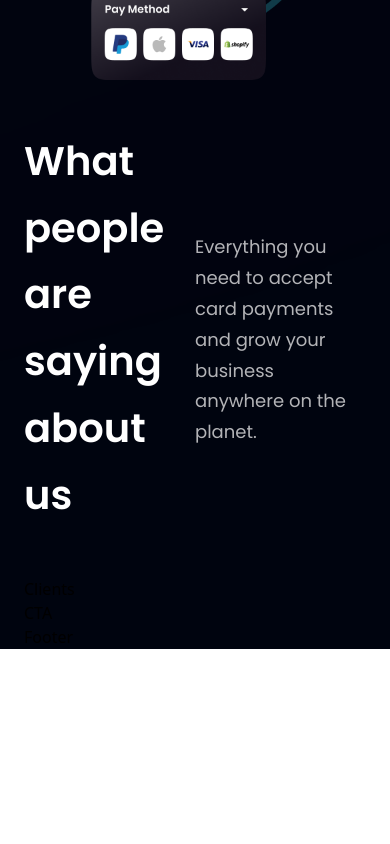
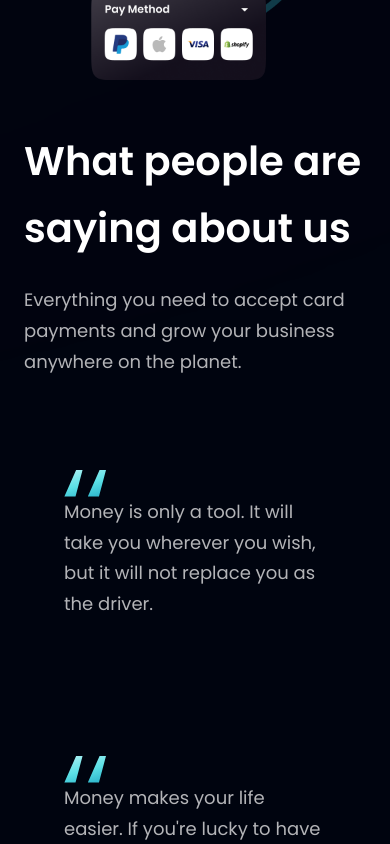
Before and after one commit to eric-antonio/bank_modern_app, a React (Vite) app: page / in a window 390 px wide. Shown: the part 4100-4944 px from the top of the page. Before the commit the page ends 4749 px from the top, so only its background shows below. Built offline with nearby package versions, Linux system fonts and the light colour scheme.

Commit message:
Update Testimonials.jsx

```diff
--- a/src/components/Testimonials.jsx
+++ b/src/components/Testimonials.jsx
@@ -11,13 +11,19 @@
     >
       {/*! Todo */}
       <div />
-      <div className="w-full flex justify-between items-center md:flex-row flex-coll sm:mb-16 mb-6 relative ">
+      <div className="w-full flex justify-between items-center md:flex-row flex-col sm:mb-16 mb-6 relative ">
         <h1 className={`${styles.heading2}`}>What people are <br className="sm:block hidden" /> saying about us</h1>
 
         <div className="w-full md:mt-0 mt-6">
           <p className={`${styles.paragraph} text-left max-w-[450px]`}>Everything you need to accept card payments and grow your business anywhere on the planet.</p>
         </div>
       </div>
+
+      <div className={`flex flex-wrap sm:justify-start justify-center w-full feedback-container relative z-[1]`}>
+        {feedback.map((card, index) => (
+          <FeedBackCard key={index} {...card} />
+        ))}
+      </div>
     </section>
   );
 };
```
